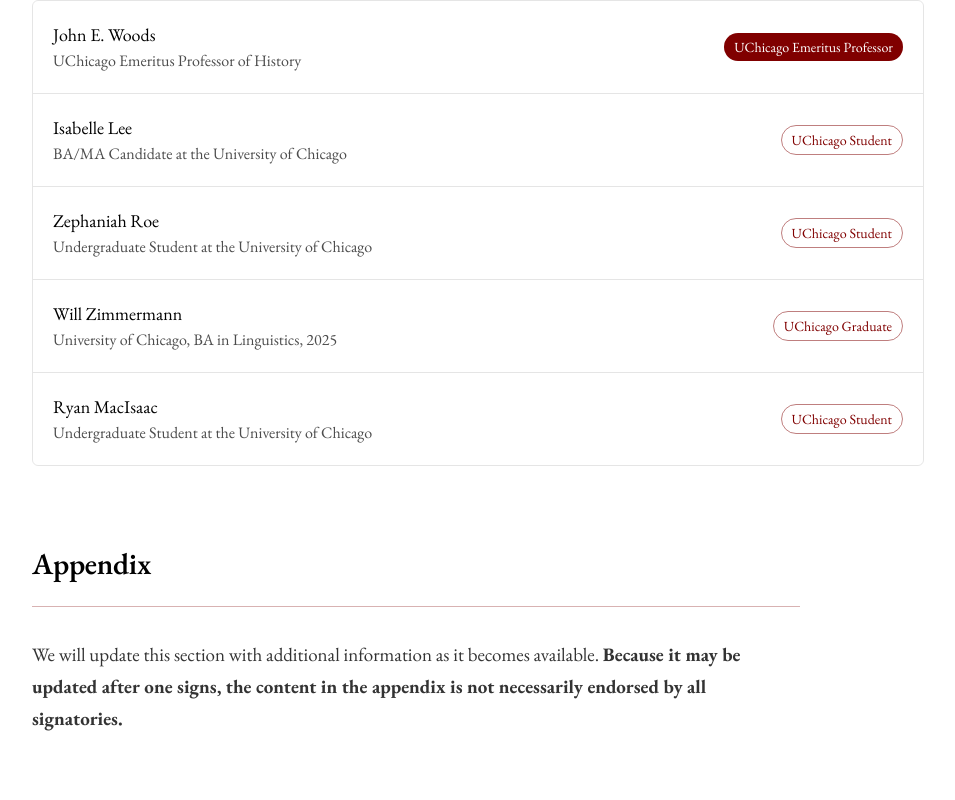
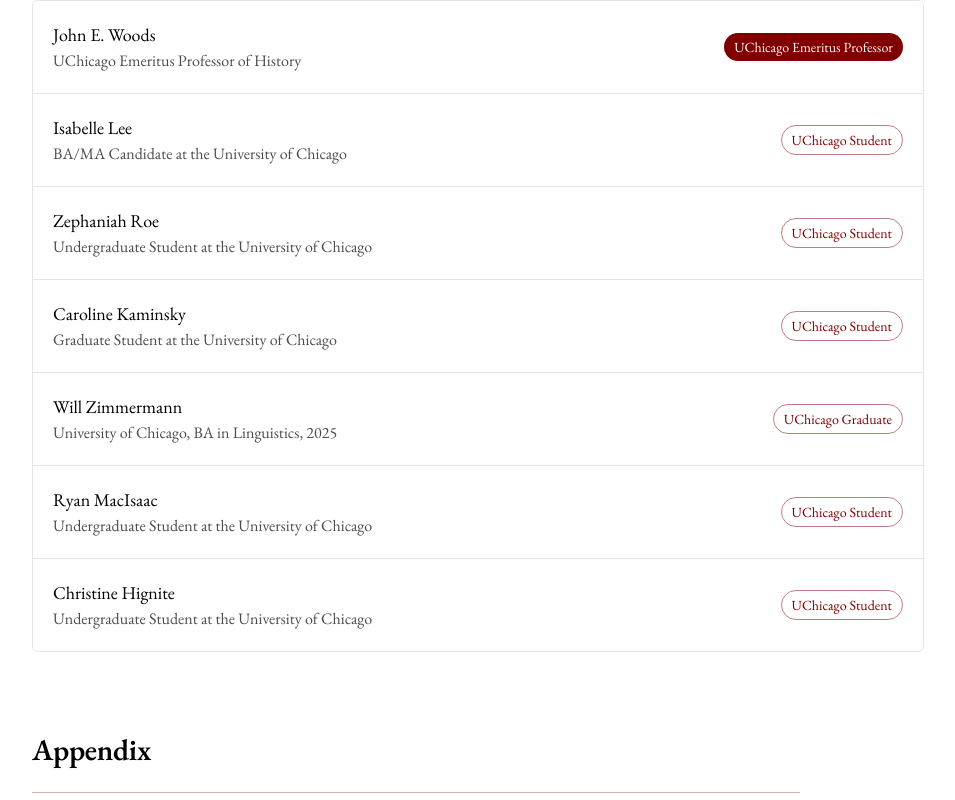
Before and after one commit to zroe1/uchicago-open-letter, a Next.js app: page / in a window 1280 px wide. Shown: the part 3787-4587 px from the top of the page, without its empty margins (316-1271 px from the left). Built offline with nearby package versions, Linux system fonts and the light colour scheme.

Commit message:
update signatures

```diff
--- a/src/app/page.tsx
+++ b/src/app/page.tsx
@@ -422,6 +422,12 @@
                   badgeType: "normal",
                 },
                 {
+                  name: "Caroline Kaminsky",
+                  title: "Graduate Student at the University of Chicago",
+                  badge: "UChicago Student",
+                  badgeType: "normal",
+                },
+                {
                   name: "Will Zimmermann",
                   title: "University of Chicago, BA in Linguistics, 2025",
                   badge: "UChicago Graduate",
@@ -429,6 +435,12 @@
                 },
                 {
                   name: "Ryan MacIsaac",
+                  title: "Undergraduate Student at the University of Chicago",
+                  badge: "UChicago Student",
+                  badgeType: "normal",
+                },
+                {
+                  name: "Christine Hignite",
                   title: "Undergraduate Student at the University of Chicago",
                   badge: "UChicago Student",
                   badgeType: "normal",
```
